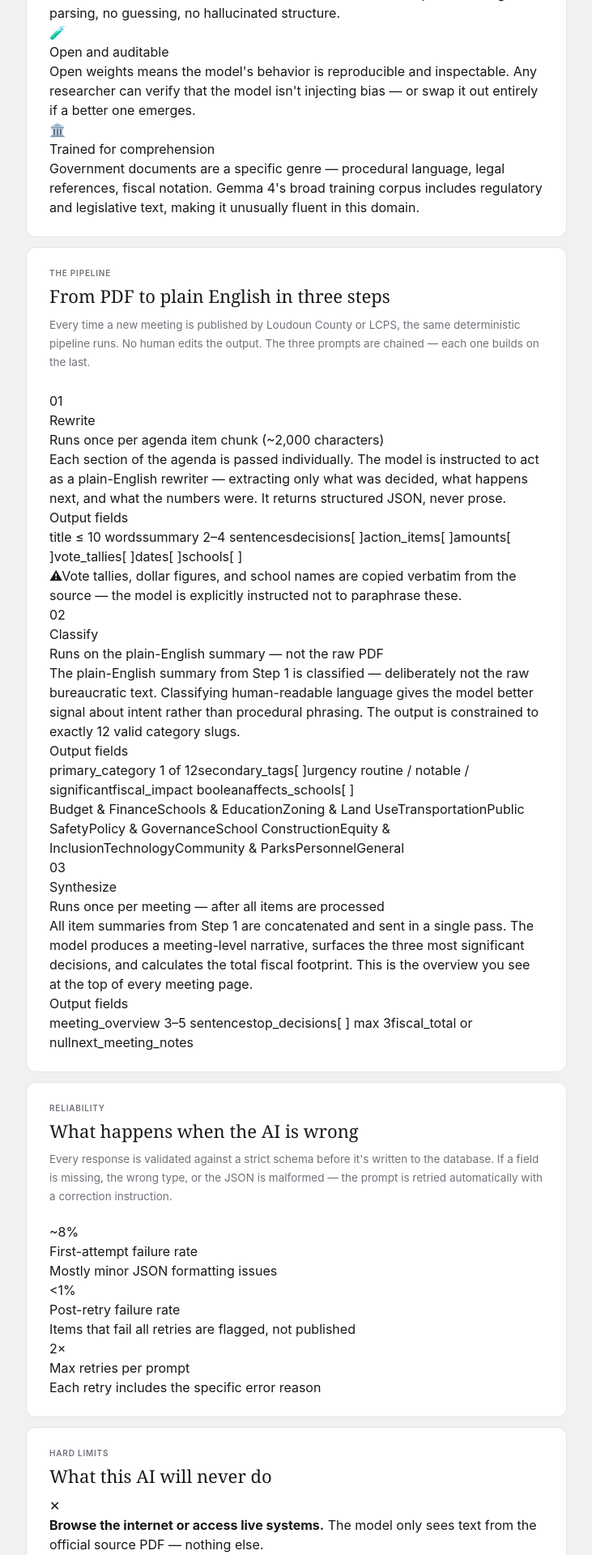
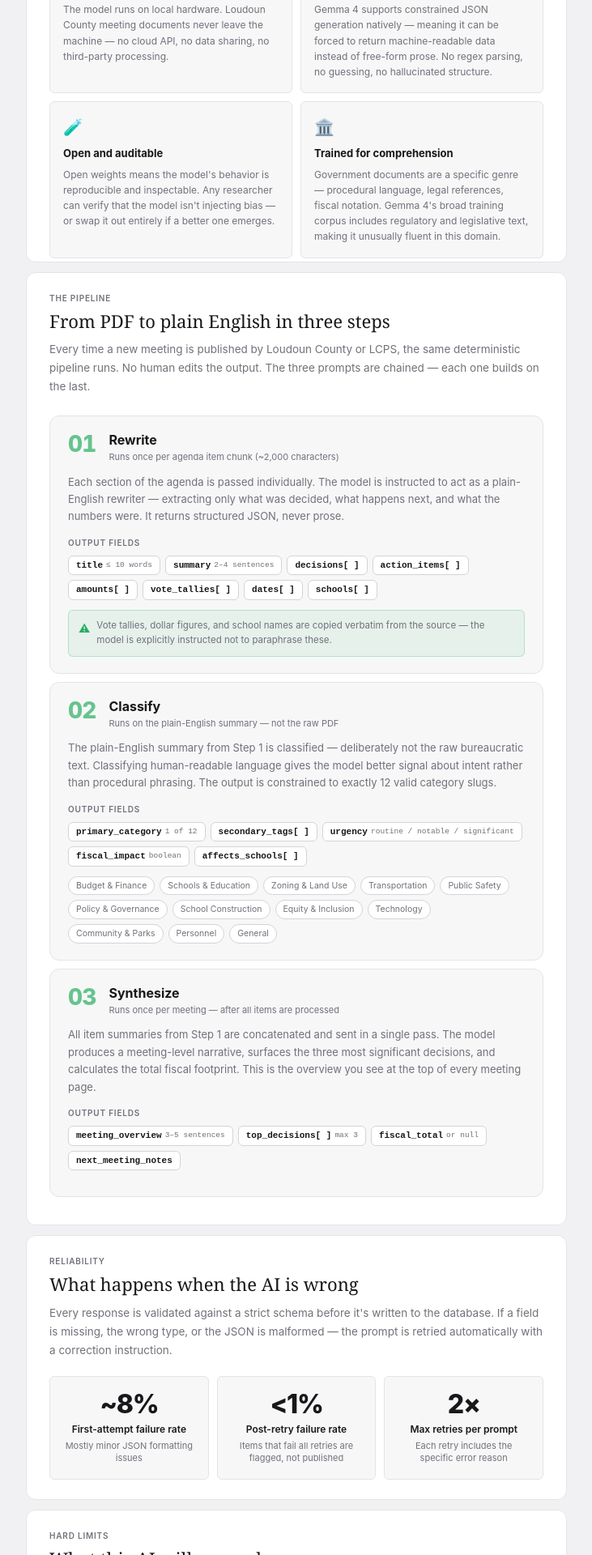
Before and after one commit to trynna-be-nerdy/vtb, a Next.js app in the folder frontend/: page /ai-transparency in a window 1280 px wide. Shown: the part 560-2480 px from the top of the page at 81% size, without its empty margins (274-1005 px from the left). Built offline with nearby package versions, Linux system fonts and the light colour scheme; no server answers.

Commit message:
fix(frontend/.next): update app-build-manifest.json, 14.pack.gz +12 more

```diff
--- a/frontend/app/globals.css
+++ b/frontend/app/globals.css
@@ -2552,3 +2552,263 @@ body {
   box-shadow: 0 4px 16px rgba(0,0,0,0.07);
   transform: translateY(-2px);
 }
+
+/* ═══════════════════════════════════════════════════════════════════════════
+   AI TRANSPARENCY PAGE
+   ═══════════════════════════════════════════════════════════════════════════ */
+
+.ai-hero {
+  padding: 36px 28px 28px;
+  animation: page-enter 0.4s cubic-bezier(0.22, 1, 0.36, 1) both;
+}
+.ai-hero-eyebrow {
+  font-size: 10px;
+  font-weight: 700;
+  letter-spacing: 0.12em;
+  text-transform: uppercase;
+  color: var(--color-accent-green, #27ae60);
+  margin-bottom: 14px;
+}
+.ai-hero-title {
+  font-family: var(--font-serif);
+  font-size: 28px;
+  font-weight: 600;
+  color: var(--color-text-primary);
+  line-height: 1.3;
+  letter-spacing: -0.02em;
+  margin-bottom: 16px;
+}
+.ai-hero-sub {
+  font-size: 14px;
+  color: var(--color-text-secondary);
+  line-height: 1.7;
+  max-width: 560px;
+}
+
+/* Why Gemma grid */
+.ai-why-section { padding-bottom: 4px; }
+.ai-why-grid {
+  display: grid;
+  grid-template-columns: 1fr 1fr;
+  gap: 10px;
+  margin-top: 4px;
+}
+.ai-why-card {
+  background: var(--color-background-secondary);
+  border: 0.5px solid var(--color-border-tertiary);
+  border-radius: var(--border-radius-md);
+  padding: 16px;
+  transition: border-color 0.16s ease, transform 0.18s cubic-bezier(0.22, 1, 0.36, 1);
+}
+.ai-why-card:hover {
+  border-color: var(--color-border-secondary);
+  transform: translateY(-2px);
+}
+.ai-why-icon { font-size: 20px; margin-bottom: 8px; }
+.ai-why-label {
+  font-size: 13px;
+  font-weight: 700;
+  color: var(--color-text-primary);
+  margin-bottom: 6px;
+}
+.ai-why-desc {
+  font-size: 12px;
+  color: var(--color-text-secondary);
+  line-height: 1.6;
+}
+
+/* Pipeline steps */
+.ai-step {
+  background: var(--color-background-secondary);
+  border: 0.5px solid var(--color-border-tertiary);
+  border-radius: var(--border-radius-lg);
+  padding: 20px 22px;
+  margin-bottom: 10px;
+  transition: border-color 0.16s ease;
+}
+.ai-step:hover { border-color: var(--color-border-secondary); }
+.ai-step-header {
+  display: flex;
+  align-items: flex-start;
+  gap: 16px;
+  margin-bottom: 12px;
+}
+.ai-step-num {
+  font-size: 28px;
+  font-weight: 800;
+  font-variant-numeric: tabular-nums;
+  color: var(--color-accent-green, #27ae60);
+  line-height: 1;
+  flex-shrink: 0;
+  letter-spacing: -0.03em;
+  opacity: 0.7;
+}
+.ai-step-label {
+  font-size: 16px;
+  font-weight: 700;
+  color: var(--color-text-primary);
+  line-height: 1.2;
+}
+.ai-step-sub {
+  font-size: 11px;
+  color: var(--color-text-secondary);
+  margin-top: 3px;
+}
+.ai-step-desc {
+  font-size: 13px;
+  color: var(--color-text-secondary);
+  line-height: 1.65;
+  margin-bottom: 14px;
+}
+.ai-step-output { margin-bottom: 12px; }
+.ai-output-label {
+  font-size: 10px;
+  font-weight: 600;
+  letter-spacing: 0.08em;
+  text-transform: uppercase;
+  color: var(--color-text-secondary);
+  margin-bottom: 8px;
+}
+.ai-output-chips {
+  display: flex;
+  flex-wrap: wrap;
+  gap: 6px;
+}
+.ai-chip {
+  display: inline-flex;
+  align-items: center;
+  gap: 4px;
+  font-size: 11px;
+  font-weight: 600;
+  font-family: var(--font-mono, monospace);
+  padding: 3px 9px;
+  border-radius: 6px;
+  background: var(--color-background-primary);
+  border: 0.5px solid var(--color-border-secondary);
+  color: var(--color-text-primary);
+}
+.ai-chip-note {
+  font-size: 9.5px;
+  font-weight: 400;
+  color: var(--color-text-secondary);
+}
+.ai-step-rule {
+  display: flex;
+  align-items: flex-start;
+  gap: 8px;
+  font-size: 11.5px;
+  color: var(--color-text-secondary);
+  background: color-mix(in srgb, var(--color-accent-green, #27ae60) 8%, transparent);
+  border: 0.5px solid color-mix(in srgb, var(--color-accent-green, #27ae60) 25%, transparent);
+  border-radius: var(--border-radius-md);
+  padding: 10px 12px;
+  line-height: 1.55;
+}
+.ai-rule-icon {
+  color: var(--color-accent-green, #27ae60);
+  font-size: 14px;
+  flex-shrink: 0;
+  margin-top: 1px;
+}
+
+/* 12-category row */
+.ai-categories-row {
+  display: flex;
+  flex-wrap: wrap;
+  gap: 6px;
+  margin-top: 10px;
+}
+.ai-cat-chip {
+  font-size: 10.5px;
+  padding: 3px 9px;
+  border-radius: 99px;
+  background: var(--color-background-primary);
+  border: 0.5px solid var(--color-border-secondary);
+  color: var(--color-text-secondary);
+}
+
+/* Validation stats */
+.ai-stats-row {
+  display: grid;
+  grid-template-columns: repeat(3, 1fr);
+  gap: 10px;
+}
+.ai-stat-card {
+  background: var(--color-background-secondary);
+  border: 0.5px solid var(--color-border-tertiary);
+  border-radius: var(--border-radius-md);
+  padding: 18px 16px;
+  text-align: center;
+  transition: border-color 0.16s, transform 0.18s cubic-bezier(0.22, 1, 0.36, 1);
+}
+.ai-stat-card:hover { border-color: var(--color-border-secondary); transform: translateY(-2px); }
+.ai-stat-value {
+  font-size: 32px;
+  font-weight: 800;
+  letter-spacing: -0.04em;
+  color: var(--color-text-primary);
+  line-height: 1;
+  margin-bottom: 6px;
+}
+.ai-stat-label {
+  font-size: 12px;
+  font-weight: 600;
+  color: var(--color-text-primary);
+  margin-bottom: 4px;
+}
+.ai-stat-sub {
+  font-size: 11px;
+  color: var(--color-text-secondary);
+  line-height: 1.4;
+}
+
+/* Hard limits list */
+.ai-limits-list {
+  display: flex;
+  flex-direction: column;
+  gap: 10px;
+  margin-bottom: 20px;
+}
+.ai-limit-item {
+  display: flex;
+  align-items: flex-start;
+  gap: 12px;
+  font-size: 13px;
+  color: var(--color-text-secondary);
+  line-height: 1.6;
+}
+.ai-limit-icon {
+  flex-shrink: 0;
+  width: 20px;
+  height: 20px;
+  border-radius: 50%;
+  background: color-mix(in srgb, var(--color-accent-red, #c0392b) 12%, transparent);
+  border: 1px solid color-mix(in srgb, var(--color-accent-red, #c0392b) 30%, transparent);
+  color: var(--color-accent-red, #c0392b);
+  font-size: 10px;
+  font-weight: 800;
+  display: flex;
+  align-items: center;
+  justify-content: center;
+  margin-top: 2px;
+}
+.ai-limit-item strong { color: var(--color-text-primary); font-weight: 700; }
+
+/* Source callout */
+.ai-source-callout {
+  background: color-mix(in srgb, var(--color-accent-green, #27ae60) 8%, transparent);
+  border: 0.5px solid color-mix(in srgb, var(--color-accent-green, #27ae60) 30%, transparent);
+  border-radius: var(--border-radius-md);
+  padding: 14px 18px;
+  font-size: 13px;
+  font-weight: 600;
+  color: var(--color-text-primary);
+  line-height: 1.5;
+}
+
+@media (max-width: 640px) {
+  .ai-why-grid { grid-template-columns: 1fr; }
+  .ai-stats-row { grid-template-columns: 1fr; }
+  .ai-hero-title { font-size: 22px; }
+  .ai-step-num { font-size: 22px; }
+}
```
